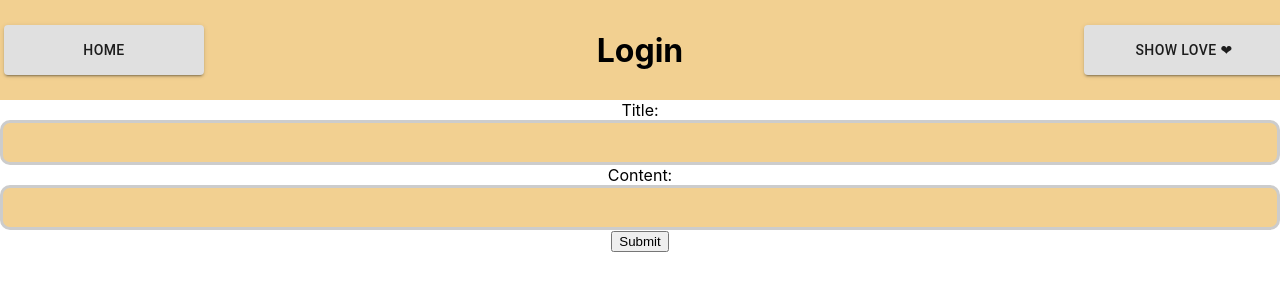
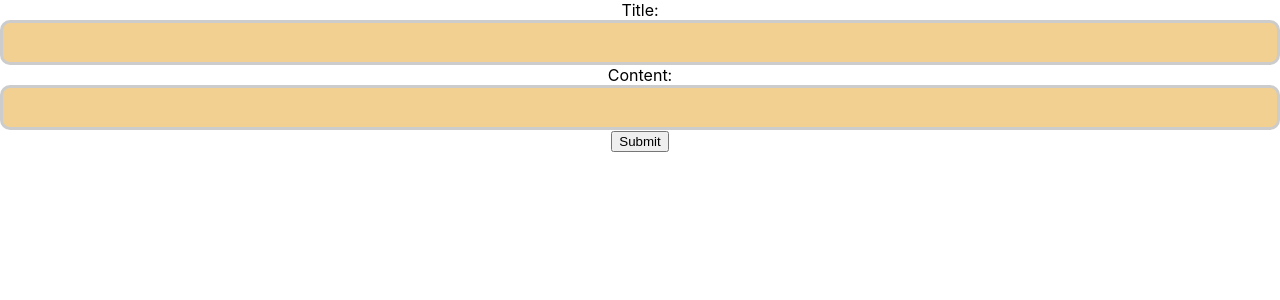
Before and after one commit to bzamora020/project-venti, a React (Create React App) app in the folder frontend/: page /login in a window 1280 px wide. Shown: the top 300 px of the page. Built offline with nearby package versions, Linux system fonts and the light colour scheme.

Commit message:
Login and Register no longer have navbar.

```diff
--- a/frontend/src/Login/Login.js
+++ b/frontend/src/Login/Login.js
@@ -1,9 +1,5 @@
 import React from "react";
-import Navbar from '../Navbar/Navbar';
 import './Login.css'
-
-let title = "Login"
-
 class Login extends React.Component {
   constructor(props) {
     super(props);
@@ -28,7 +24,6 @@ class Login extends React.Component {
   render() {
     return (
       <div className="container">
-        <Navbar title={title}/>
         <form onSubmit={this.handleSubmit}>
           <label>
             Title:
--- a/frontend/src/Register/Register.js
+++ b/frontend/src/Register/Register.js
@@ -1,7 +1,4 @@
 import React from "react";
-import Navbar from '../Navbar/Navbar';
-
-let title = "Register"
 
 class Register extends React.Component {
   constructor(props) {
@@ -27,7 +24,6 @@ class Register extends React.Component {
   render() {
     return (
       <div className="container">
-        <Navbar title={title}/>
         <form className="inputForm" onSubmit={this.handleSubmit}>
           <label>
             Email:
```
